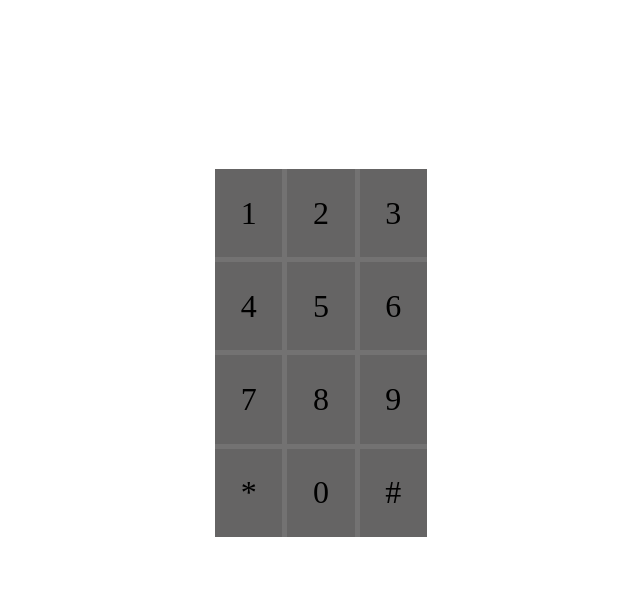
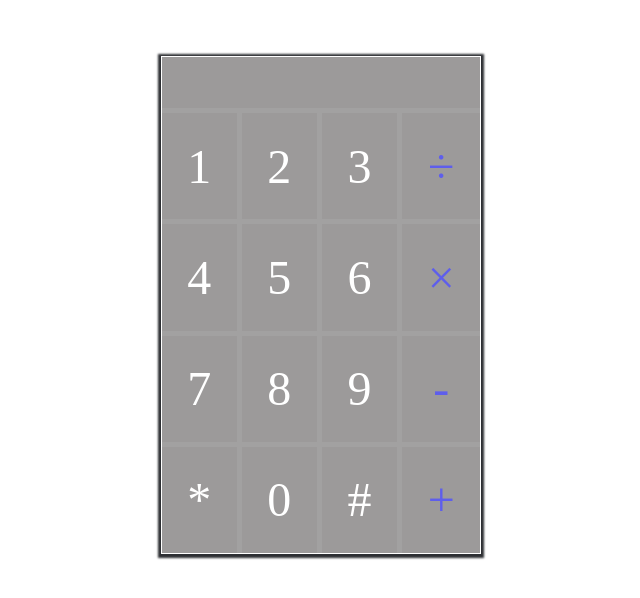
Before and after one commit to Fiewor/JS-Calculator, a plain HTML site: page index.html in a window 1280 px wide. Shown: the whole page, without its empty margins (319-959 px from the left). Drawn offline with Linux system fonts and the light colour scheme.

Commit message:
added operators, active highlight, evenlistener

```diff
--- a/index.html
+++ b/index.html
@@ -9,18 +9,23 @@
 </head>
 <body>
     <div class="container">
-        <div class="button">1</div>
-        <div class="button">2</div>
-        <div class="button">3</div>
-        <div class="button">4</div>
-        <div class="button">5</div>
-        <div class="button">6</div>
-        <div class="button">7</div>
-        <div class="button">8</div>
-        <div class="button">9</div>
-        <div class="button">*</div>
-        <div class="button">0</div>
-        <div class="button">#</div>
+        <div class="top"></div>
+        <div class="btn">1</div>
+        <div class="btn">2</div>
+        <div class="btn">3</div>
+        <div class="btn sign">&divide;</div>
+        <div class="btn">4</div>
+        <div class="btn">5</div>
+        <div class="btn">6</div>
+        <div class="btn sign">&times;</div>
+        <div class="btn">7</div>
+        <div class="btn">8</div>
+        <div class="btn">9</div>
+        <div class="btn sign">-</div>
+        <div class="btn">*</div>
+        <div class="btn">0</div>
+        <div class="btn">#</div>
+        <div class="btn sign">+</div>
     </div>
 <script src="index.js"></script>
 </body>
--- a/index.js
+++ b/index.js
@@ -0,0 +1,11 @@
+for(let butt of document.querySelectorAll(".btn")) {
+    butt.addEventListener("click", () => console.log(this.innerHTML));
+}
+
+// calc = (num1, num2, operator) => {return operator(num1, num2)};
+// add = (num1, num2) => {return num1 + num2};
+
+// constructor
+// function new Operator = {
+//     this.name = name;
+// }
--- a/style.css
+++ b/style.css
@@ -4,26 +4,46 @@ body {
     align-content: center;
 }
 
+.top {
+    grid-area: top;
+    cursor: text;
+}
+
 .container {
-    margin: 10rem auto;
+    margin: 3rem auto;
     display: inline-grid;
     border: 1px solid #fff;
     grid-gap: 5px;
-    grid-template-columns: auto auto auto;
-    background-color: rgba(100, 99, 99, 0.9);
+    grid-template-areas:'top top top top'
+                        'btn btn btn btn'
+                        'btn btn btn btn'
+                        'btn btn btn btn';
+    background-color: rgba(100, 99, 99, 0.6);
+    color: #fff;
+    box-shadow: 0 1px 2px 3px #2d2f33;
+    -moz-box-shadow: 0 1px 0 0 #2d2f33;
 }
 
 .container > div {
     text-align: center;
     padding: 2vw;
-    background-color: rgba(100, 99, 99, 0.9);
-    font-size: 2rem;
+    background-color: rgba(128, 126, 126, 0.2);
+    font-size: 3rem;
+    cursor: pointer;
 }
 
-.container > div::before {
+.btn:active {
+    background-color: rgba(128, 126, 126, 0.7);
+}
+
+.sign {
+    color: rgb(94, 94, 236);
+}
+
+/* .container > div::before {
 
 }
 
 .container > div::after {
 
-}
+} */
```
